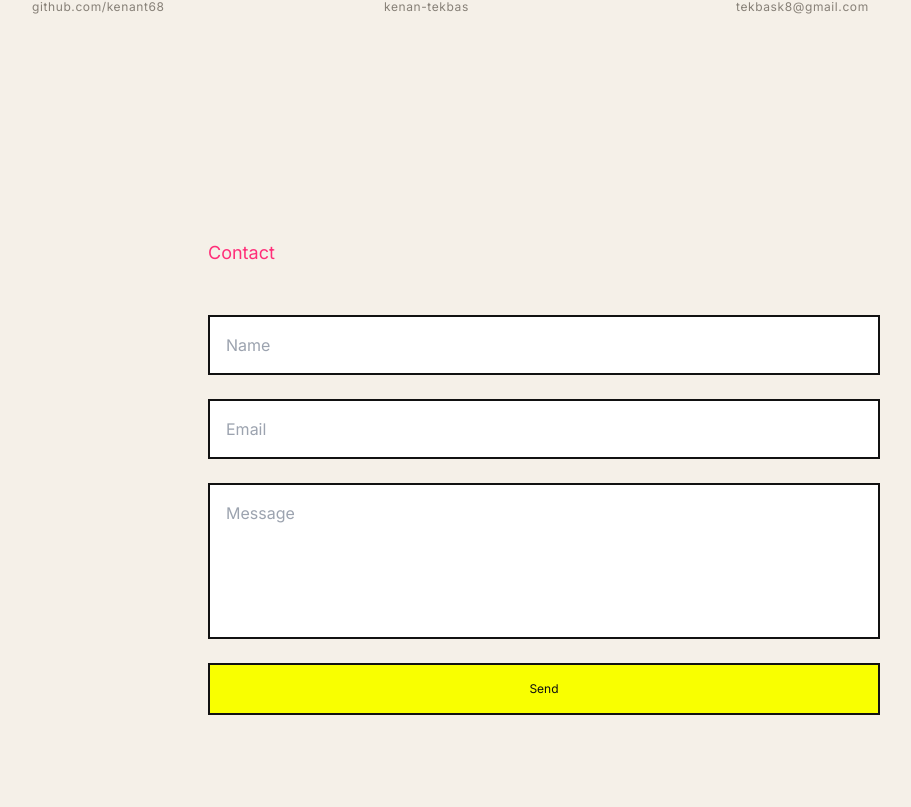
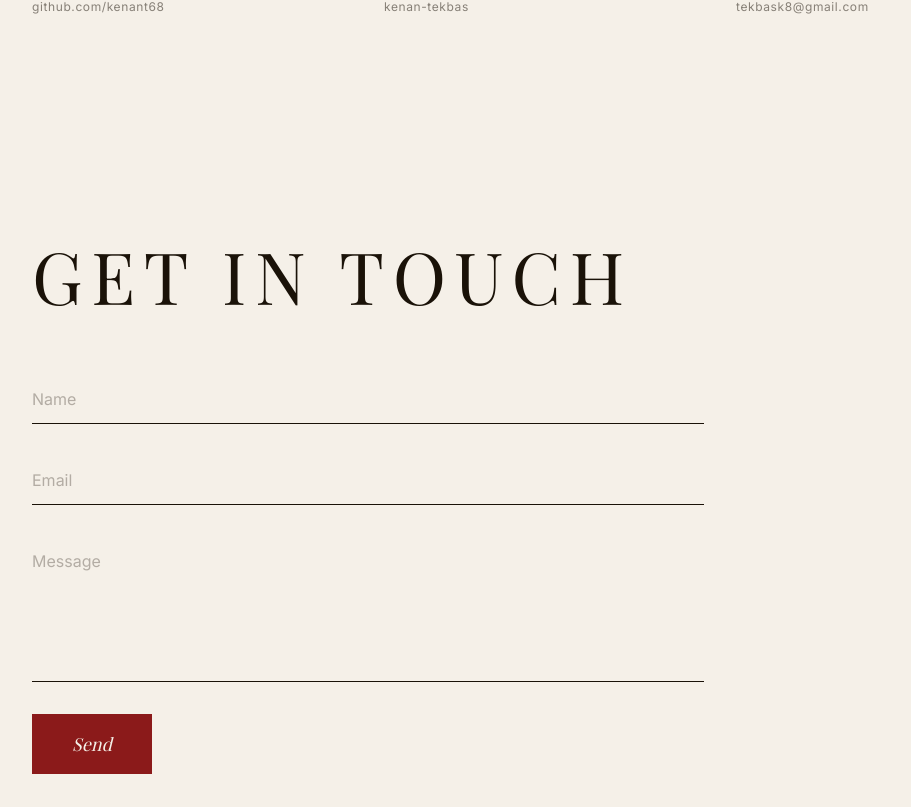
Before and after one commit to kenant68/portfolio, a Next.js app: page / in a window 1280 px wide. Shown: the part 1353-2160 px from the top of the page, without its empty margins (96-1007 px from the left). Built offline with nearby package versions, Linux system fonts and the light colour scheme.

Commit message:
feat: rewrite Contact with editorial bottom-border fields

```diff
--- a/components/Contact.tsx
+++ b/components/Contact.tsx
@@ -15,40 +15,39 @@ export default function Contact() {
   }
 
   return (
-    <section className="py-24 px-4" id="contact">
-      <div className="max-w-2xl mx-auto">
-        <h2 className="font-pixel text-lg text-[#FF2D78] mb-12">Contact</h2>
-        <form onSubmit={handleSubmit} className="flex flex-col gap-6">
+    <section className="py-24 px-8 md:px-16" id="contact">
+      <div className="max-w-5xl mx-auto">
+        <h2 className="font-serif text-5xl md:text-7xl text-ink font-normal tracking-[0.12em] uppercase mb-16">
+          Get In Touch
+        </h2>
+        <form onSubmit={handleSubmit} className="flex flex-col gap-8 max-w-2xl">
           <input
             type="text"
-            name="name"
             placeholder="Name"
             required
             value={name}
             onChange={e => setName(e.target.value)}
-            className="border-2 border-[#111111] p-4 font-sans text-[#111111] bg-white outline-none focus:border-[#FF2D78] transition-colors"
+            className="bg-transparent border-b border-ink text-ink font-sans py-3 outline-none focus:border-amber placeholder:text-ink/30 transition-colors"
           />
           <input
             type="email"
-            name="email"
             placeholder="Email"
             required
             value={email}
             onChange={e => setEmail(e.target.value)}
-            className="border-2 border-[#111111] p-4 font-sans text-[#111111] bg-white outline-none focus:border-[#FF2D78] transition-colors"
+            className="bg-transparent border-b border-ink text-ink font-sans py-3 outline-none focus:border-amber placeholder:text-ink/30 transition-colors"
           />
           <textarea
-            name="message"
             placeholder="Message"
             required
             rows={5}
             value={message}
             onChange={e => setMessage(e.target.value)}
-            className="border-2 border-[#111111] p-4 font-sans text-[#111111] bg-white outline-none focus:border-[#FF2D78] transition-colors resize-none"
+            className="bg-transparent border-b border-ink text-ink font-sans py-3 outline-none focus:border-amber placeholder:text-ink/30 transition-colors resize-none"
           />
           <button
             type="submit"
-            className="bg-[#F9FF00] text-[#111111] border-2 border-[#111111] p-4 font-pixel text-xs hover:bg-[#FF2D78] hover:text-white transition-colors"
+            className="self-start bg-burgundy text-cream font-serif italic text-lg px-10 py-4 hover:bg-ink transition-colors"
           >
             Send
           </button>
```
